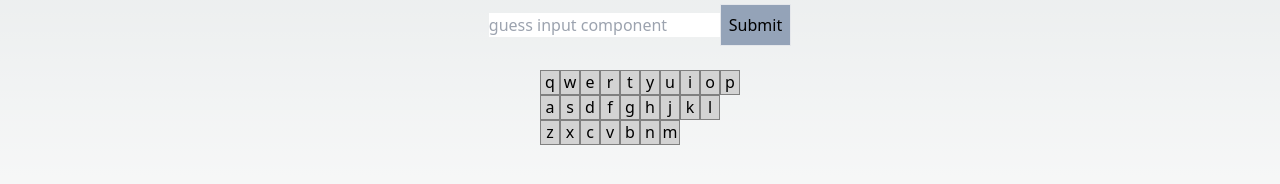
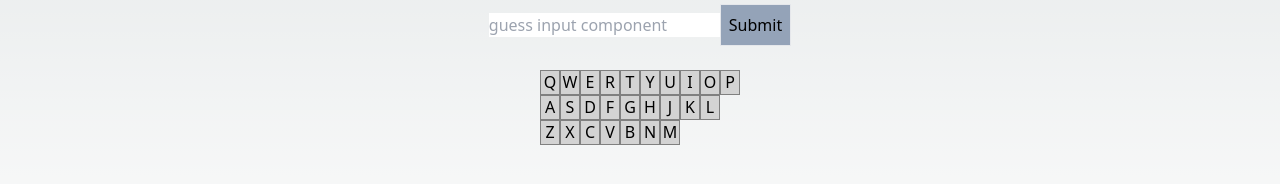
Before and after one commit to mikelbrierly/mikel-howarth, a Next.js app: page /vvordle in a window 1280 px wide. Shown: the part 446-630 px from the top of the page. Built offline with nearby package versions, Linux system fonts and the light colour scheme; no server answers; a web font is replaced by a local one.

Commit message:
separated keyboard from board logic, rebuilding that

```diff
--- a/src/app/components/Vvordle/Vvordle.tsx
+++ b/src/app/components/Vvordle/Vvordle.tsx
@@ -10,32 +10,32 @@ import IsWord from "./is-word";
 
 export default function Vvordle() {
   const [guessRubric, setGuessRubric] = React.useState<GuessRubric>({
-    q: [],
-    w: [],
-    e: [],
-    r: [],
-    t: [],
-    y: [],
-    u: [],
-    i: [],
-    o: [],
-    p: [],
-    a: [],
-    s: [],
-    d: [],
-    f: [],
-    g: [],
-    h: [],
-    j: [],
-    k: [],
-    l: [],
-    z: [],
-    x: [],
-    c: [],
-    v: [],
-    b: [],
-    n: [],
-    m: [],
+    Q: [],
+    W: [],
+    E: [],
+    R: [],
+    T: [],
+    Y: [],
+    U: [],
+    I: [],
+    O: [],
+    P: [],
+    A: [],
+    S: [],
+    D: [],
+    F: [],
+    G: [],
+    H: [],
+    J: [],
+    K: [],
+    L: [],
+    Z: [],
+    X: [],
+    C: [],
+    V: [],
+    B: [],
+    N: [],
+    M: [],
   });
 
   const [userGuesses, setUserGuesses] = React.useState<UserGuesses>({
@@ -49,13 +49,41 @@ export default function Vvordle() {
 
   const WORD = FetchWord();
 
-  const [attempt, setAttempt] = React.useState<number>(1);
+  const [attempt, setAttempt] = React.useState<keyof UserGuesses>(1);
 
   const keyboardCharacters = Object.keys(guessRubric);
+
   const [keyboardHints, setKeyboardHints] = React.useState<KeyboardHints>({
-    absent: [],
-    wrongPos: [],
-    correct: [],
+    1: {
+      absent: [],
+      wrongPos: [],
+      correct: [],
+    },
+    2: {
+      absent: [],
+      wrongPos: [],
+      correct: [],
+    },
+    3: {
+      absent: [],
+      wrongPos: [],
+      correct: [],
+    },
+    4: {
+      absent: [],
+      wrongPos: [],
+      correct: [],
+    },
+    5: {
+      absent: [],
+      wrongPos: [],
+      correct: [],
+    },
+    6: {
+      absent: [],
+      wrongPos: [],
+      correct: [],
+    },
   });
 
   React.useEffect(() => {
@@ -82,10 +110,6 @@ export default function Vvordle() {
 
     if (guess === WORD) return alert("you guessed it!"); // TODO: make this actual logic
 
-    // logic to check the guess against the real answer, and then update the guess_key accordingly.
-
-    // console.log(`you guessed ${guess}, which returned: ${validWord}`);
-
     const correct = guess
       .split("")
       .filter((item, index) => guessRubric[item].includes(index));
@@ -98,19 +122,22 @@ export default function Vvordle() {
       .split("")
       .filter((item, index) => guessRubric[item].length === 0);
 
-    // console.log("correct: ", correct);
-    // console.log("wrongPos: ", wrongPos);
-    // console.log("absent: ", absent);
+    const nextKeyboardHints = {
+      ...keyboardHints,
+      [attempt]: {
+        absent: [...absent, ...keyboardHints[attempt].absent],
+        wrongPos: [...wrongPos, ...keyboardHints[attempt].wrongPos],
+        correct: [...correct, ...keyboardHints[attempt].correct],
+      },
+    };
+    // console.log(nextKeyboardHints);
+    // console.log(keyboardHints);
 
-    setKeyboardHints({
-      absent: [...absent, ...keyboardHints.absent],
-      wrongPos: [...wrongPos, ...keyboardHints.wrongPos],
-      correct: [...correct, ...keyboardHints.correct],
-    });
+    setKeyboardHints(nextKeyboardHints);
 
     // console.log(keyboardHints);
 
-    setAttempt(attempt + 1);
+    setAttempt((attempt + 1) as keyof UserGuesses);
   };
 
   const onGuessChange = (letters: string) => {
@@ -131,11 +158,19 @@ export default function Vvordle() {
 
   return (
     <main className="flex flex-col justify-center items-center w-screen h-screen">
-      <Board userGuesses={userGuesses} />
+      <Board
+        userGuesses={userGuesses}
+        keyboardHints={keyboardHints}
+        attempt={attempt}
+      />
       <br />
       <GuessInput onGuessChange={onGuessChange} submitGuess={submitGuess} />
       <br />
-      <Keyboard keyboardHints={keyboardHints} characters={keyboardCharacters} />
+      <Keyboard
+        keyboardHints={keyboardHints}
+        characters={keyboardCharacters}
+        attempt={attempt}
+      />
       <br />
       {WORD}
     </main>
--- a/src/app/components/Vvordle/board.tsx
+++ b/src/app/components/Vvordle/board.tsx
@@ -4,17 +4,37 @@ import React from "react";
 import Tile from "./tile";
 import { range } from "../../../../utils";
 
+// TODO: fix any types
 type Props = {
   userGuesses: any;
+  // keyboardHints: KeyboardHints;
+  keyboardHints: any;
+  attempt: keyof UserGuesses;
 };
 
-export default function Board({ userGuesses }: Props) {
+export default function Board({ userGuesses, keyboardHints, attempt }: Props) {
   const TileRow = ({ rowNum }: { rowNum: number }) => {
+    let tileType = "";
     return (
       <div className="flex">
         {userGuesses[rowNum].map((item: string) => {
           const id = crypto.randomUUID();
-          return <Tile key={id + rowNum} character={item} />;
+          // const prevAttempt = attempt - 1;
+
+          if (attempt === rowNum && attempt > 1) {
+            if (keyboardHints[attempt].absent.includes(item)) {
+              tileType = "absent";
+            } else if (keyboardHints[attempt].wrongPos.includes(item)) {
+              tileType = "wrong-pos";
+            } else if (keyboardHints[attempt].correct.includes(item)) {
+              tileType = "correct";
+            }
+          }
+          console.log(tileType);
+
+          return (
+            <Tile key={id + rowNum} character={item} tileType={tileType} />
+          );
         })}
       </div>
     );
--- a/src/app/components/Vvordle/fetch-word.tsx
+++ b/src/app/components/Vvordle/fetch-word.tsx
@@ -27,5 +27,5 @@ export default function FetchWord(): string {
     //   });
   }, []);
 
-  return word;
+  return word.toUpperCase();
 }
--- a/src/app/components/Vvordle/guess-input.tsx
+++ b/src/app/components/Vvordle/guess-input.tsx
@@ -24,6 +24,7 @@ export default function GuessInput({ onGuessChange, submitGuess }: Props) {
         className="text-black w-fit"
         value={userGuess}
         onChange={(e) => {
+          e.target.value = e.target.value.toUpperCase();
           onGuessChange(e.target.value);
           return setUserGuess(e.target.value);
         }}
--- a/src/app/components/Vvordle/keyboard.tsx
+++ b/src/app/components/Vvordle/keyboard.tsx
@@ -6,23 +6,31 @@
 type Props = {
   characters: string[]; // TODO: strengthen the types here
   keyboardHints: KeyboardHints;
+  attempt: keyof UserGuesses;
 };
 
 import styles from "./styles/Keyboard.module.css";
 
-export default function Keyboard({ characters, keyboardHints }: Props) {
+export default function Keyboard({
+  characters,
+  keyboardHints,
+  attempt,
+}: Props) {
   let color = "lightgrey";
   const rows: any[] = [[], [], []];
 
   const LetterKey = ({ character, color }: any) => {
-    console.log("renders");
-    if (keyboardHints.absent.includes(character)) {
-      color = styles.absent;
-    } else if (keyboardHints.wrongPos.includes(character)) {
-      color = styles["wrong-pos"];
-    } else if (keyboardHints.correct.includes(character)) {
-      color = styles.correct;
-    }
+    // TODO: refactor
+    Object.values(keyboardHints).forEach((item: any) => {
+      if (item.absent.includes(character)) {
+        color = styles.absent;
+      } else if (item.wrongPos.includes(character)) {
+        color = styles["wrong-pos"];
+      } else if (item.correct.includes(character)) {
+        color = styles.correct;
+      }
+    });
+
     const className = `${styles.wrapper}`;
     return <div className={`${className} ${color}`}>{character}</div>;
   };
--- a/src/app/components/Vvordle/styles/Tile.module.css
+++ b/src/app/components/Vvordle/styles/Tile.module.css
@@ -5,3 +5,15 @@
   width: 40px;
   height: 40px;
 }
+
+.absent {
+  background: darkgrey;
+}
+
+.wrong-pos {
+  background: darkgoldenrod;
+}
+
+.correct {
+  background: darkgreen;
+}
--- a/src/app/components/Vvordle/tile.tsx
+++ b/src/app/components/Vvordle/tile.tsx
@@ -1,7 +1,7 @@
 import styles from "./styles/Tile.module.css";
 
-export default function Tile({ character }: any) {
-  const className = `${styles.wrapper}`;
+export default function Tile({ character, tileType }: any) {
+  const className = `${styles.wrapper} ${styles[tileType]}`;
   return (
     <div
       className={`flex align-middle justify-center text-black font-bold ${className}`}
```
Also changed, not shown: types.d.ts (+31 -58 lines).
